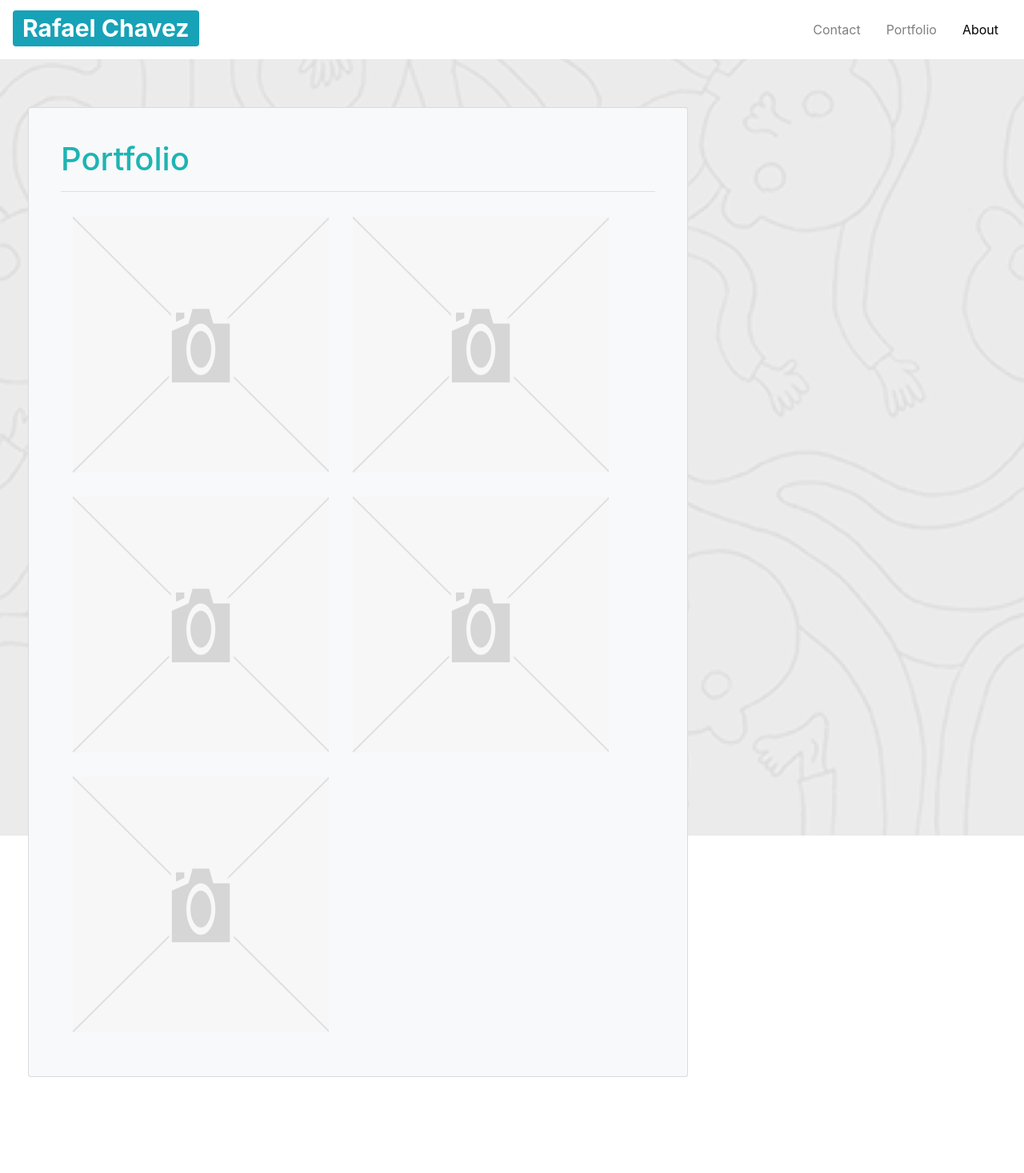
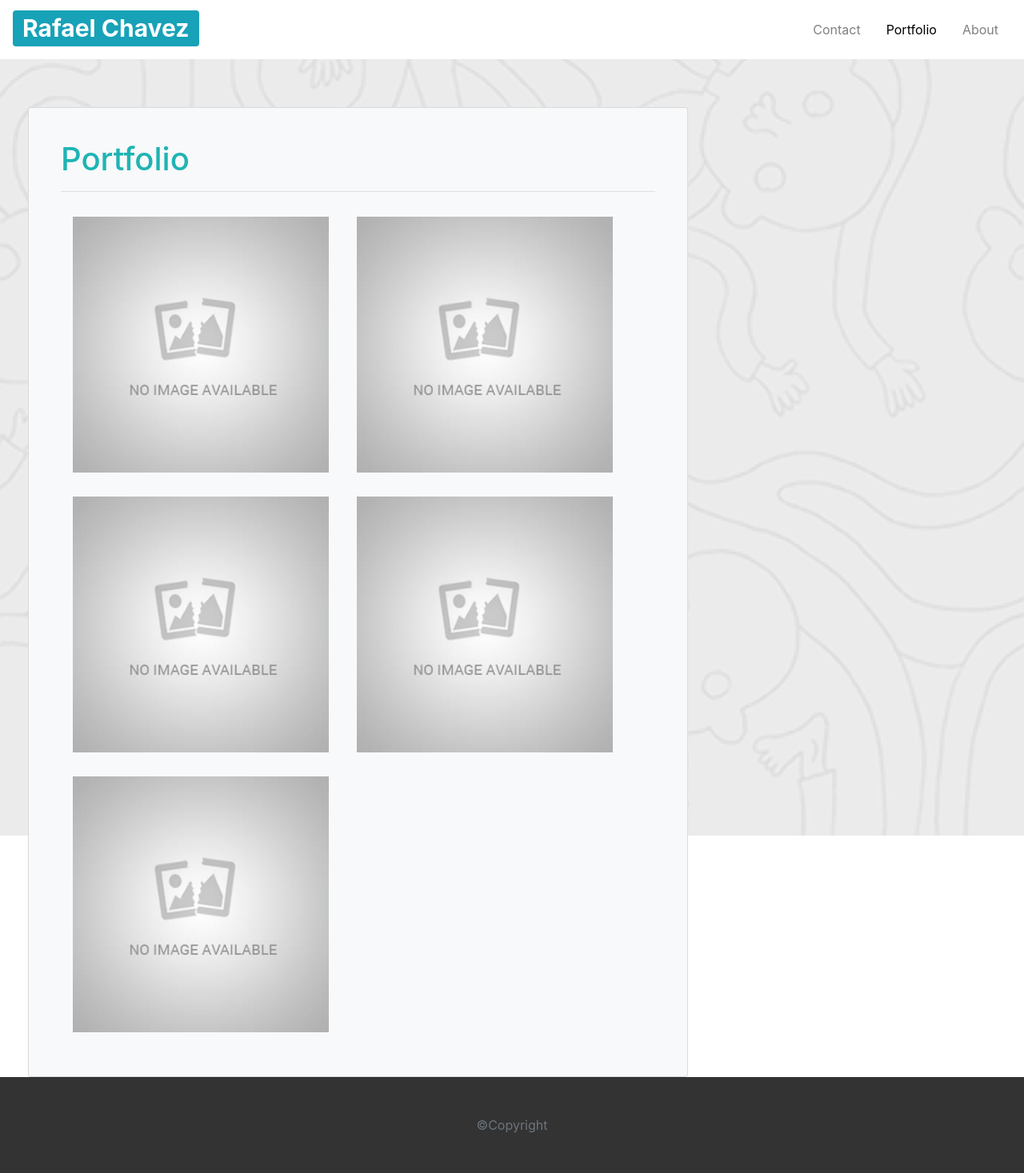
Before and after one commit to Rafael-Chavez/my-portfolio, a plain HTML site: page portfolio.html in a window 1280 px wide. Shown: the whole page at 80% size. Before the commit the page ends 1347 px from the top, so only its background shows below. Drawn offline with nearby package versions, Linux system fonts and the light colour scheme.

Commit message:
Finished everything, all links are working and the sticky footer is now working, replaced the missing images with easier to tell ones

```diff
--- a/assets/style.css
+++ b/assets/style.css
@@ -15,8 +15,22 @@ html {
   background-position: center;
   background-repeat: no-repeat;
   background-size: cover;
-    img {
-      float: left;
-    }
+
+  }
+
+  .message{
+    text-align: top;
+  }
+  body{
+    min-height:100%;
+    display: flex;
+    flex-direction: column;
+  }
+  footer {
+    background: #333333;
+    color: white;
+    padding: 3em;
+
+    margin-top: auto;
   }
 }
--- a/portfolio.html
+++ b/portfolio.html
@@ -33,12 +33,12 @@
         <a class="nav-link" href="contact.html" style="color:gray">Contact</a>
       </li>
       <li class="nav-item">
-        <a class="nav-link active" href="portfolio.html" style="color: gray"
+        <a class="nav-link active" href="portfolio.html" style="color: black"
           >Portfolio</a
         >
       </li>
       <li class="nav-item">
-        <a class="nav-link" href="index.html" style="color: black">About</a>
+        <a class="nav-link" href="index.html" style="color: gray">About</a>
       </li>
     </ul>
   </nav>
@@ -51,12 +51,23 @@
             <div class="card-body" style="margin: 20px;">
               <h1 class="display-6" style="color: rgb(30, 180, 180);">Portfolio</h1>
               <hr>
+              <!-- images and blocks -->
+              <img src="./assets/missingImage.jpg" alt="missing picture" style="width: 350px;height: 350px;padding-right: 15px;padding-top: 15px;padding-left: 15px;padding-bottom: 15px;">
+              <img src="./assets/missingImage.jpg" alt="missing picture" style="width: 350px;height: 350px;padding-right: 15px;padding-top: 15px;padding-left: 15px;padding-bottom: 15px;">
+              <img src="./assets/missingImage.jpg" alt="missing picture" style="width: 350px;height: 350px;padding-right: 15px;padding-top: 15px;padding-left: 15px;padding-bottom: 15px;">
+              <img src="./assets/missingImage.jpg" alt="missing picture" style="width: 350px;height: 350px;padding-right: 15px;padding-top: 15px;padding-left: 15px;padding-bottom: 15px;">
+              <img src="./assets/missingImage.jpg" alt="missing picture" style="width: 350px;height: 350px;padding-right: 15px;padding-top: 15px;padding-left: 15px;padding-bottom: 15px;">
+              </div>
+              </div>
+              </div>
+              </div>
+              </div>
 
-              <img src="./assets/missing-image-640x360.png" alt="missing picture" style="width: 350px;height: 350px;padding-right: 15px;padding-top: 15px;padding-left: 15px;padding-bottom: 15px;">
-              <img src="./assets/missing-image-640x360.png" alt="missing picture" style="width: 350px;height: 350px;padding-right: 15px;padding-top: 15px;padding-left: 15px;padding-bottom: 15px;">
-              <img src="./assets/missing-image-640x360.png" alt="missing picture" style="width: 350px;height: 350px;padding-right: 15px;padding-top: 15px;padding-left: 15px;padding-bottom: 15px;">
-              <img src="./assets/missing-image-640x360.png" alt="missing picture" style="width: 350px;height: 350px;padding-right: 15px;padding-top: 15px;padding-left: 15px;padding-bottom: 15px;">
-              <img src="./assets/missing-image-640x360.png" alt="missing picture" style="width: 350px;height: 350px;padding-right: 15px;padding-top: 15px;padding-left: 15px;padding-bottom: 15px;">
-
+              </body>
+              <footer class="footer">
+                <div class="container" style="text-align: center;">
+                  <span class="text-muted">©Copyright</span>
+                </div>
+              </footer>
 
               </html>
```
Also changed, not shown: contact.html (+18 -4 lines), index.html (+5 -1 lines), assets/missing-image-640x360.png (deleted), assets/missingImage.jpg (added).
